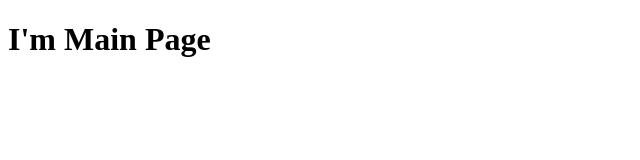
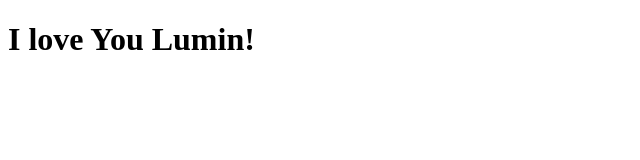
Before and after one commit to Ana-Ammar/payoo-mobile-app, a plain HTML site: page home.html in a window 1280 px wide. Shown: the whole page, without its empty margins (0-640 px from the left). Drawn offline with Linux system fonts and the light colour scheme.

Commit message:
added something spacial

```diff
--- a/home.html
+++ b/home.html
@@ -6,6 +6,6 @@
     <title>Document</title>
 </head>
 <body>
-    <h1>I'm Main Page</h1>
+    <h1>I love You Lumin!</h1>
 </body>
 </html>
```
